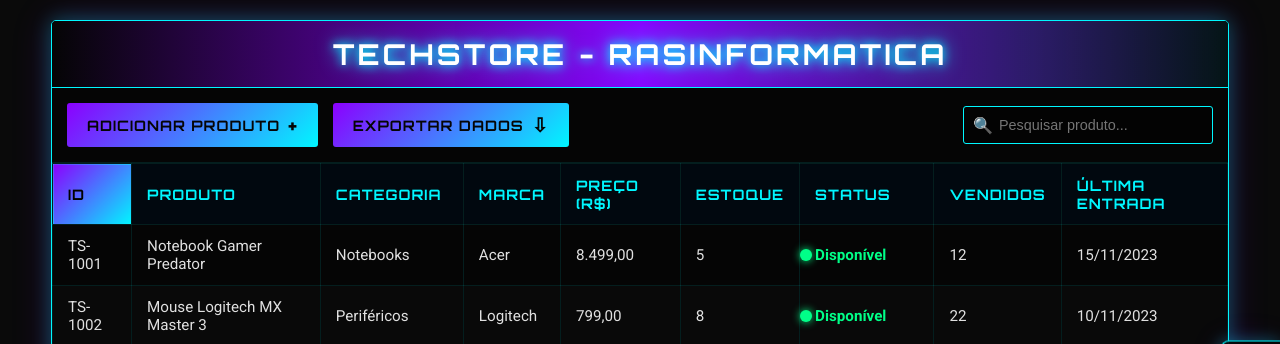
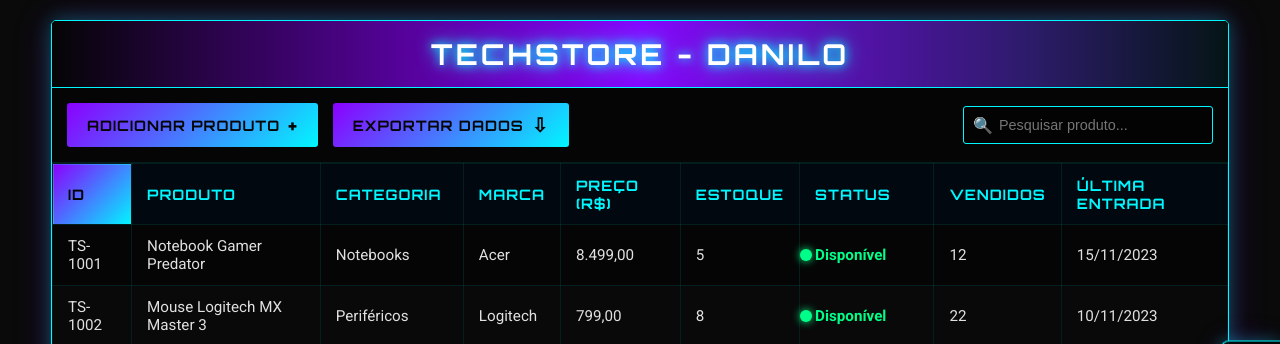
Before and after one commit to daniloazevedosouza-collab/Modelo-Computacional-Simula-o-com-planilhas, a plain HTML site: page index.html in a window 1280 px wide. Shown: the top 344 px of the page. Drawn offline with Linux system fonts and the light colour scheme.

Commit message:
Update index.html

```diff
--- a/index.html
+++ b/index.html
@@ -25,7 +25,7 @@
 
     <div class="cyber-container shine-effect">
         <div class="cyber-header">
-            <h1 class="glitch-effect" data-text="DarkinfO">TechStore - RasinformaticA</h1>
+            <h1 class="glitch-effect" data-text="DarkinfO">TechStore - DANILO</h1>
         </div>
 
         <div class="toolbar">
```
